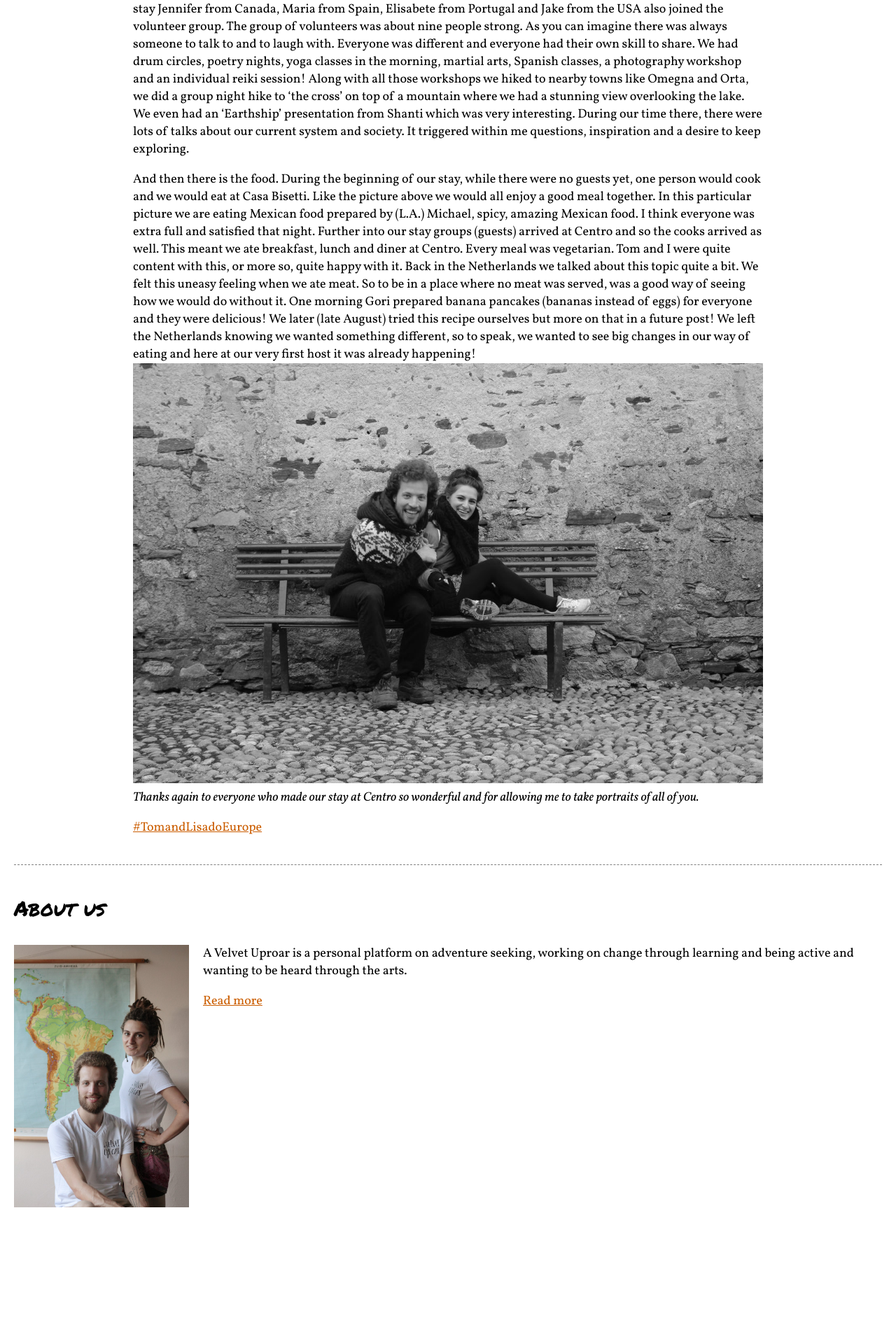
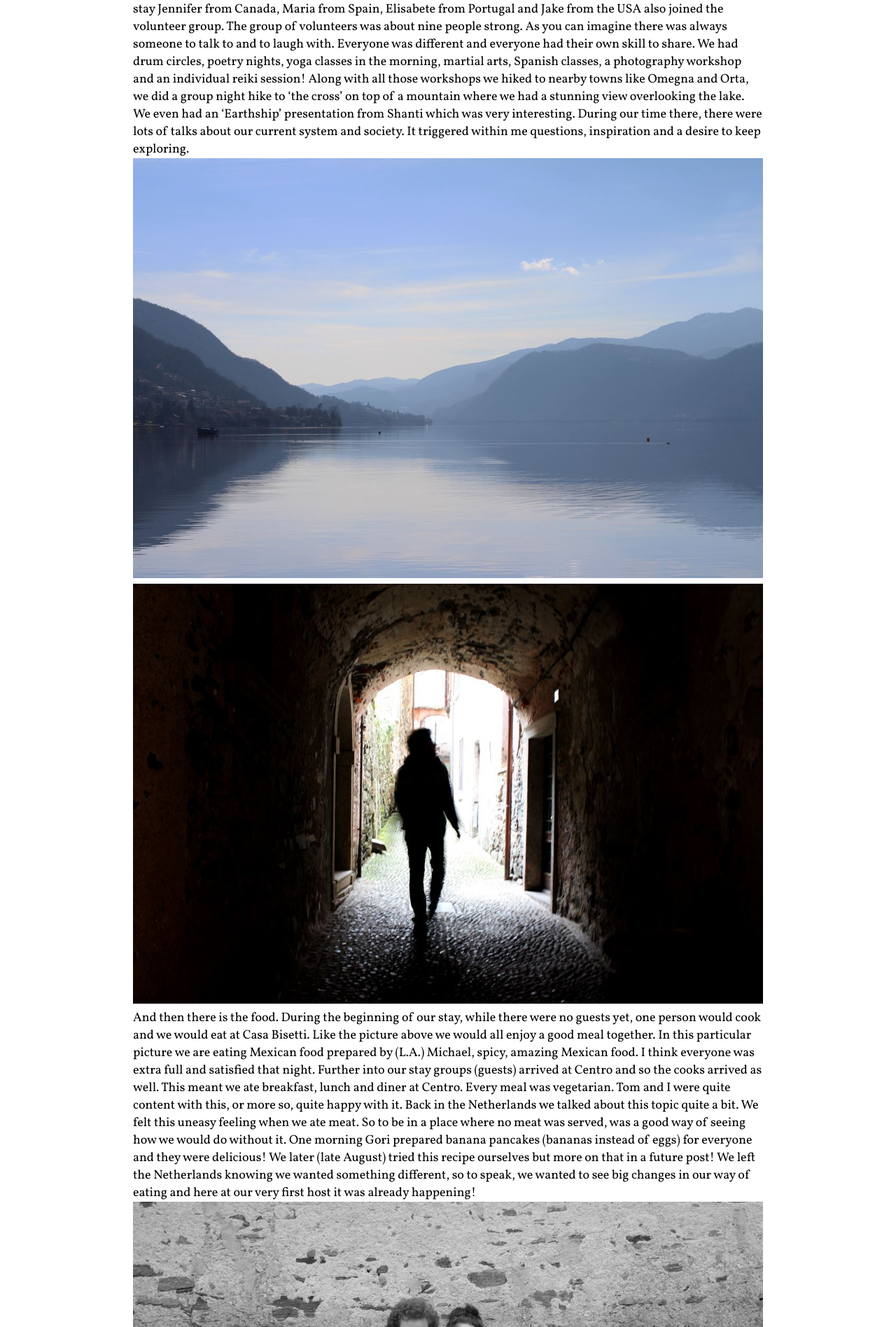
Before and after one commit to TomSmit/a-velvet-uproar, a Jekyll site: the page built from _posts/2015-10-11-casa-bisetti-and-centro-dompio.markdown, in a window 1280 px wide. Shown: the part 3755-5651 px from the top of the page at 70% size. Built offline with Jekyll 4.4.1, drawn with Linux system fonts in a browser that asks for light colours; nearby versions of some CDN libraries; before the commit the page ends 5500 px from its top, so only the background shows below that.

Commit message:
Updated Casa Bisetti And Centro Dompio

```diff
--- a/_posts/2015-10-11-casa-bisetti-and-centro-dompio.markdown
+++ b/_posts/2015-10-11-casa-bisetti-and-centro-dompio.markdown
@@ -12,7 +12,8 @@ For the people (which I think will be most of you) who haven’t been to Casa Bi
 ![IMG_3351.jpg](/uploads/IMG_3351.jpg)
 ![IMG_3387.jpg](/uploads/IMG_3387.jpg)
 During our stay Jennifer from Canada, Maria from Spain, Elisabete from Portugal and Jake from the USA also joined the volunteer group. The group of volunteers was about nine people strong. As you can imagine there was always someone to talk to and to laugh with. Everyone was different and everyone had their own skill to share. We had drum circles, poetry nights, yoga classes in the morning, martial arts, Spanish classes, a photography workshop and an individual reiki session! Along with all those workshops we hiked to nearby towns like Omegna and Orta, we did a group night hike to ‘the cross’ on top of a mountain where we had a stunning view overlooking the lake. We even had an 'Earthship’ presentation from Shanti which was very interesting. During our time there, there were lots of talks about our current system and society. It triggered within me questions, inspiration and a desire to keep exploring.
-
+![IMG_3421.jpg](/uploads/IMG_3421.jpg)
+![IMG_3648.jpg](/uploads/IMG_3648.jpg)
 And then there is the food. During the beginning of our stay, while there were no guests yet, one person would cook and we would eat at Casa Bisetti. Like the picture above we would all enjoy a good meal together. In this particular picture we are eating Mexican food prepared by (L.A.) Michael, spicy, amazing Mexican food. I think everyone was extra full and satisfied that night. Further into our stay groups (guests) arrived at Centro and so the cooks arrived as well. This meant we ate breakfast, lunch and diner at Centro. Every meal was vegetarian. Tom and I were quite content with this, or more so, quite happy with it. Back in the Netherlands we talked about this topic quite a bit. We felt this uneasy feeling when we ate meat. So to be in a place where no meat was served, was a good way of seeing how we would do without it. One morning Gori prepared banana pancakes (bananas instead of eggs) for everyone and they were delicious! We later (late August) tried this recipe ourselves but more on that in a future post! We left the Netherlands knowing we wanted something different, so to speak, we wanted to see big changes in our way of eating and here at our very first host it was already happening!
 ![IMG_3645.jpg](/uploads/IMG_3645.jpg)
 *Thanks again to everyone who made our stay at Centro so wonderful and for allowing me to take portraits of all of you.*
```
